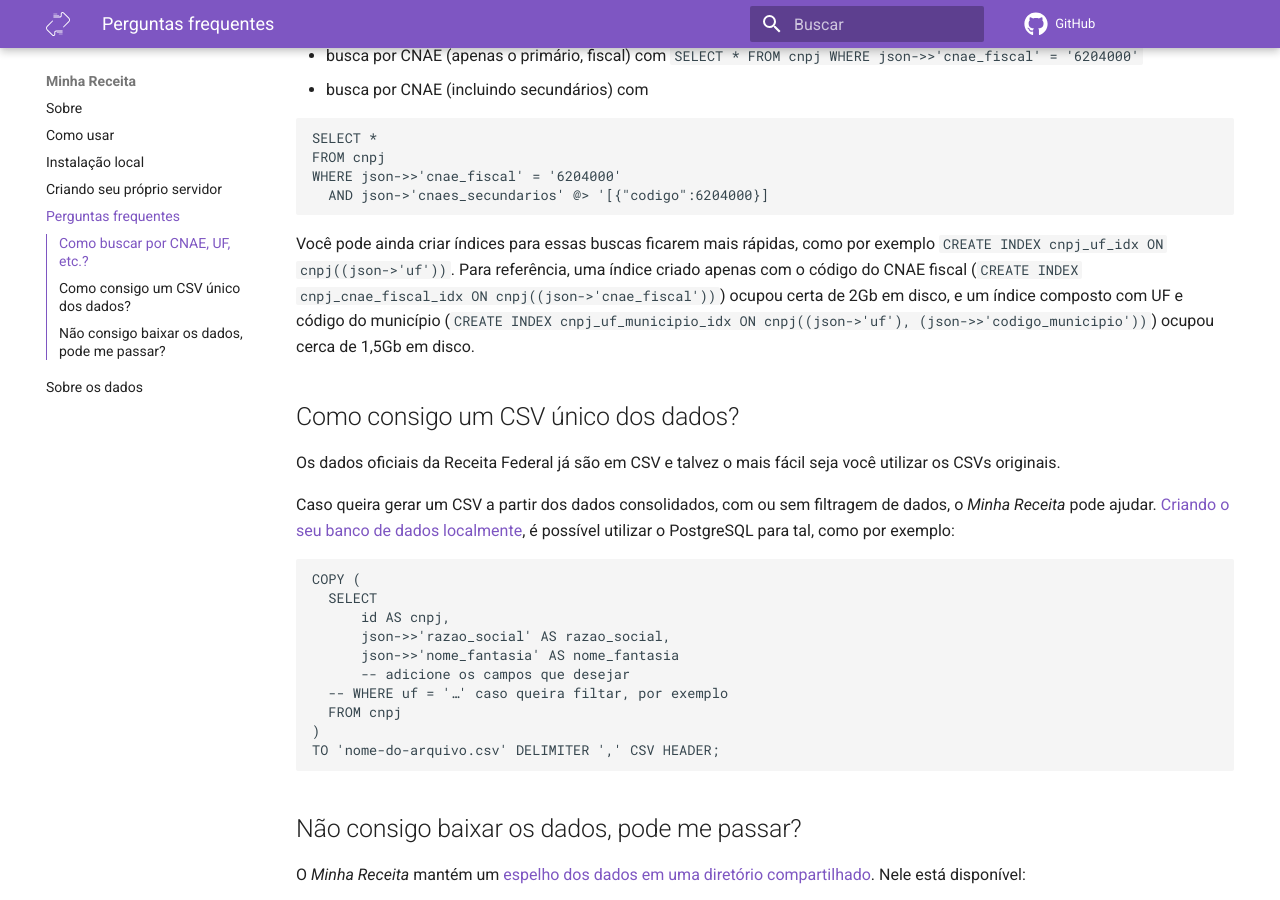
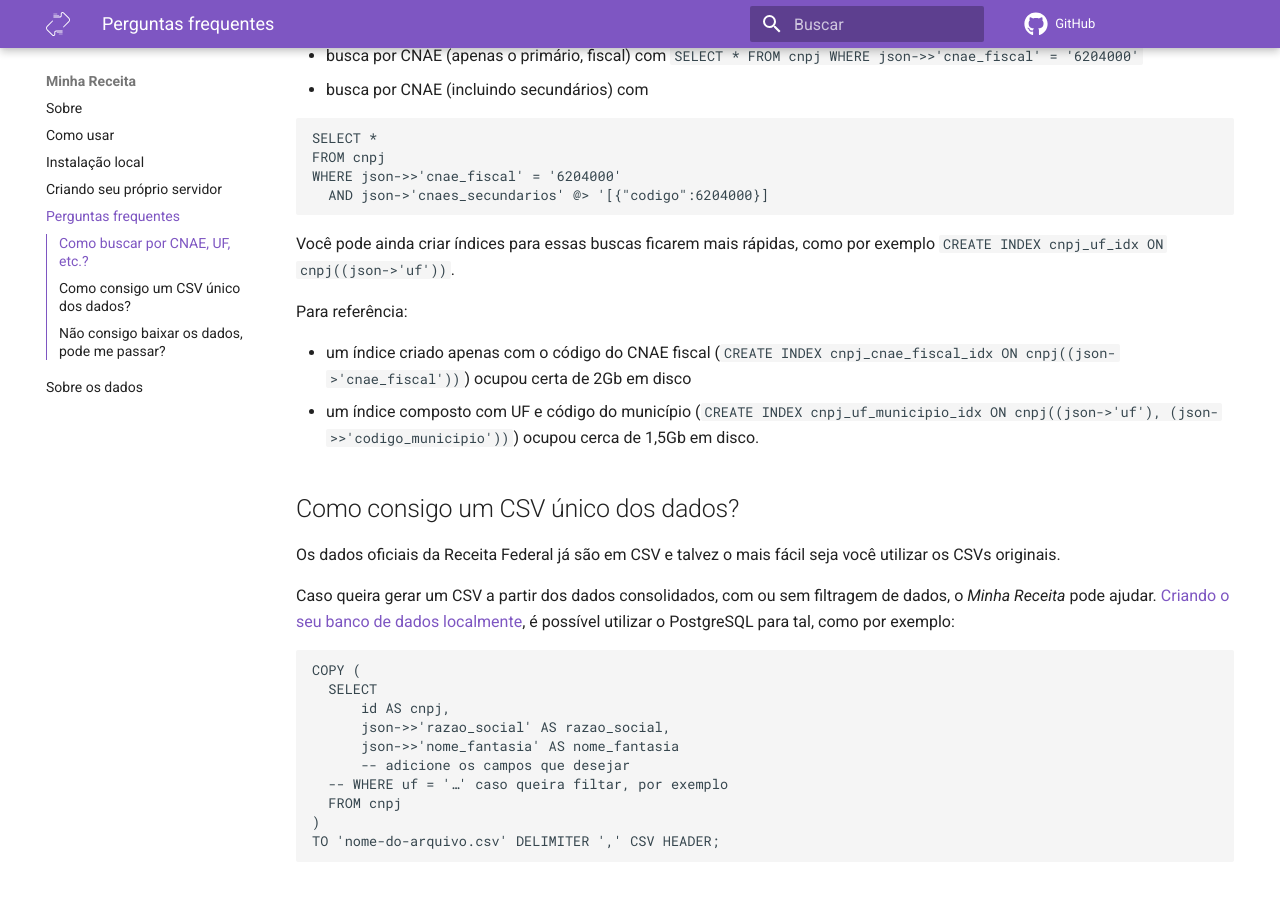
Before and after one commit to cuducos/minha-receita, an MkDocs documentation site: the page built from docs/faq.md, in a window 1280 px wide and 900 px high, scrolled down 421 px. Built offline with MkDocs 1.6.1 and Material for MkDocs 9.7.7, drawn with Linux system fonts in a browser that asks for light colours; comment, search, counter and statistics services are not loaded.

Commit message:
Minor text edits

````diff
--- a/docs/faq.md
+++ b/docs/faq.md
@@ -9,7 +9,7 @@ Isso encarece computacionalmente o _Minha Receita_ (consultas mais pesadas ao ba
 
 Para evitar isso, a API não tem qualquer forma de filtro ou paginação.
 
-No entanto, [criando o seu banco de dados localmente](servidor.md) , é possível utilizar consultas diratemente no PostgreSQL, como por exemplo:
+No entanto, [criando o seu banco de dados localmente](servidor.md), é possível utilizar consultas diratemente no PostgreSQL, como por exemplo:
 
 * busca por UF com `SELECT * FROM cnpj WHERE json->>'uf' = 'PR'`
 * busca por CNAE (apenas o primário, fiscal) com `SELECT * FROM cnpj WHERE json->>'cnae_fiscal' = '6204000'`
@@ -22,7 +22,12 @@ WHERE json->>'cnae_fiscal' = '6204000'
   AND json->'cnaes_secundarios' @> '[{"codigo":6204000}]
 ```
 
-Você pode ainda criar índices para essas buscas ficarem mais rápidas, como por exemplo `CREATE INDEX cnpj_uf_idx ON cnpj((json->'uf'))`. Para referência, uma índice criado apenas com o código do CNAE fiscal (`CREATE INDEX cnpj_cnae_fiscal_idx ON cnpj((json->'cnae_fiscal'))`) ocupou certa de 2Gb em disco, e um índice composto com UF e código do município (`CREATE INDEX cnpj_uf_municipio_idx ON cnpj((json->'uf'), (json->>'codigo_municipio'))`) ocupou cerca de 1,5Gb em disco.
+Você pode ainda criar índices para essas buscas ficarem mais rápidas, como por exemplo `CREATE INDEX cnpj_uf_idx ON cnpj((json->'uf'))`.
+
+Para referência:
+
+* um índice criado apenas com o código do CNAE fiscal (`CREATE INDEX cnpj_cnae_fiscal_idx ON cnpj((json->'cnae_fiscal'))`) ocupou certa de 2Gb em disco
+* um índice composto com UF e código do município (`CREATE INDEX cnpj_uf_municipio_idx ON cnpj((json->'uf'), (json->>'codigo_municipio'))`) ocupou cerca de 1,5Gb em disco.
 
 ## Como consigo um CSV único dos dados?
 
````
